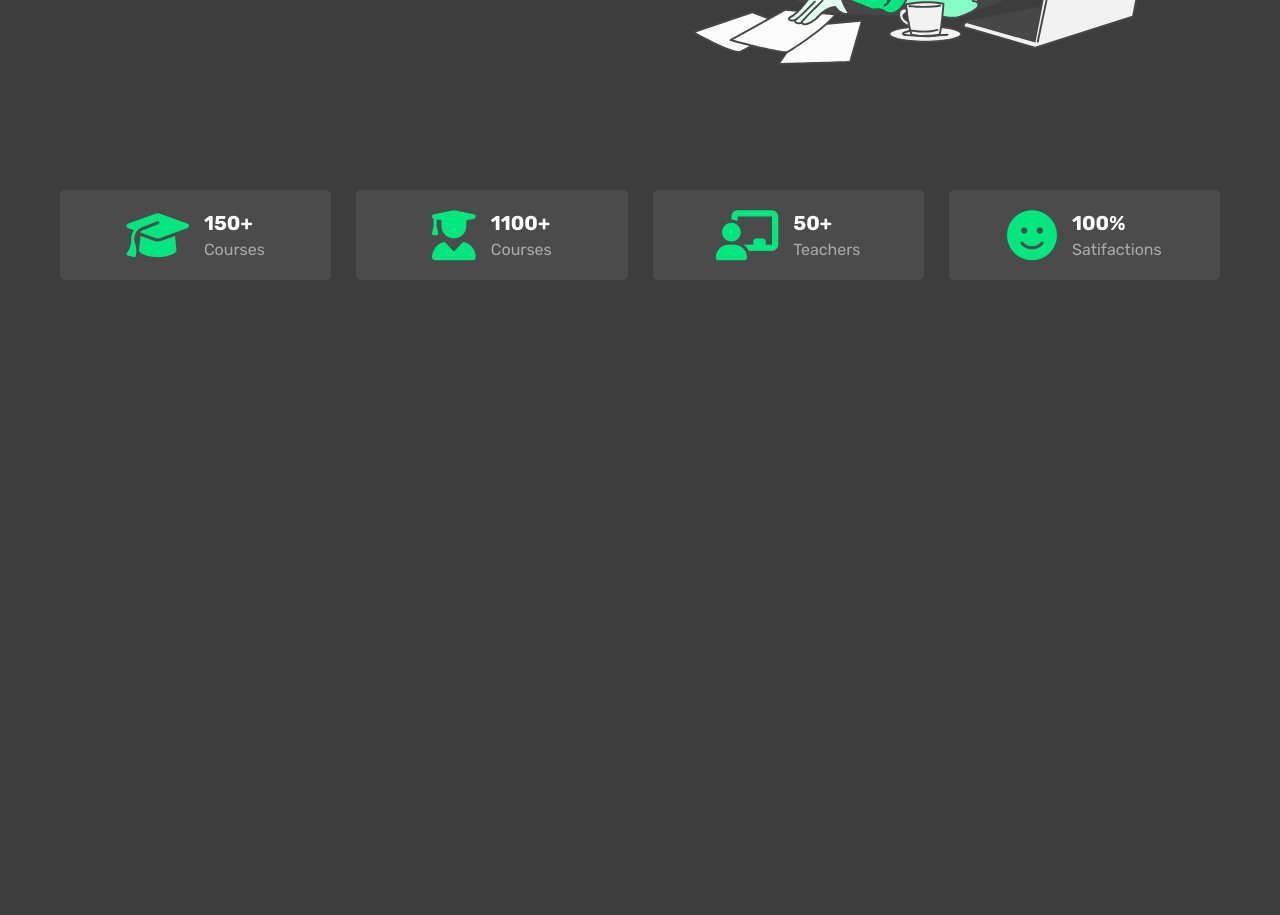
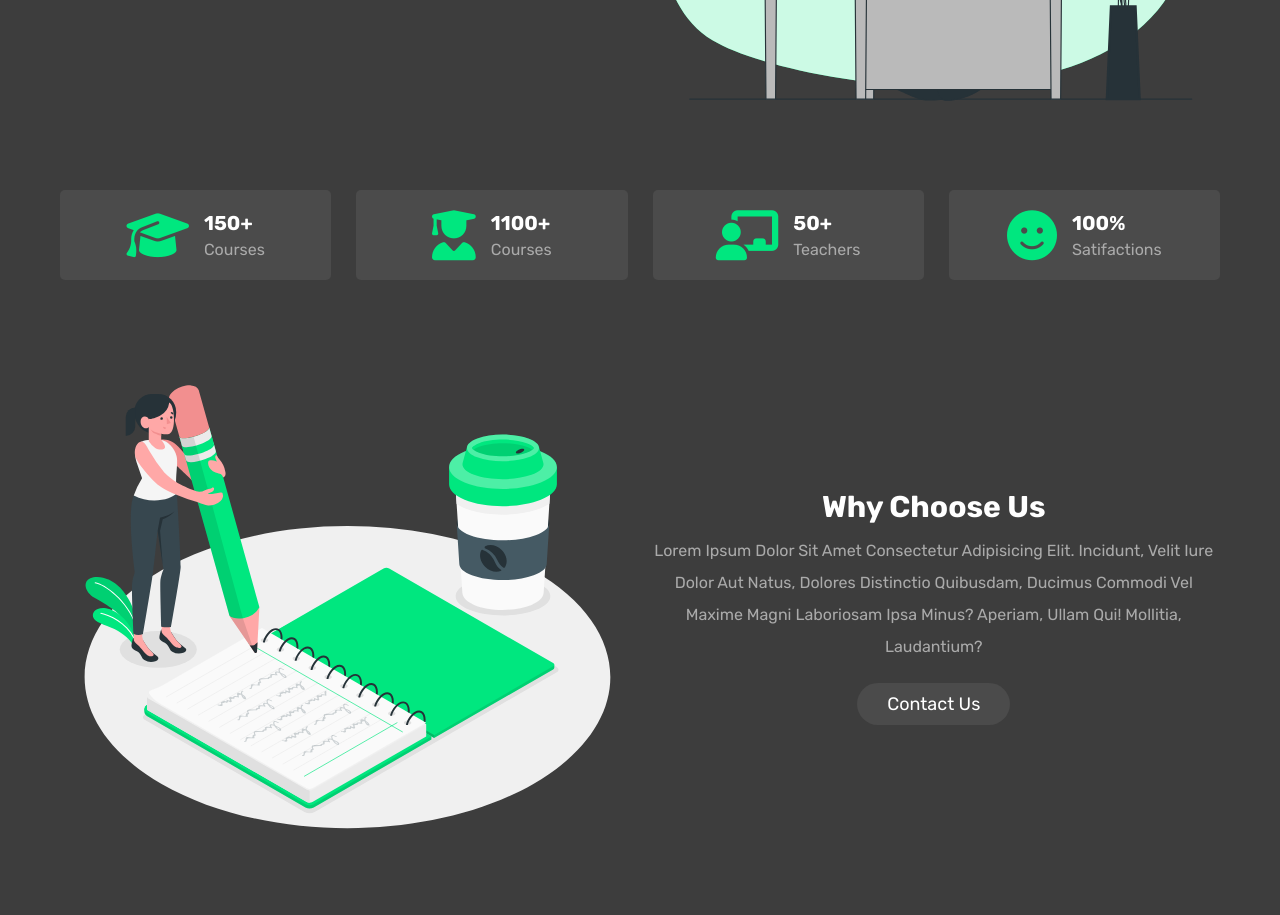
Before and after one commit to ahmedadwy/education_site, a plain HTML site: page index.html in a window 1280 px wide. Shown: the part 506-1421 px from the top of the page. Before the commit the page ends 806 px from the top, so only its background shows below. Drawn offline with Linux system fonts and the light colour scheme.

Commit message:
third commit

```diff
--- a/css/style.css
+++ b/css/style.css
@@ -190,6 +190,40 @@ section {
 
 /* count section end */
 
+/* about section start */
+.about .row{
+    display: flex;
+    align-items: center;
+    gap: 1.5rem;
+    flex-wrap: wrap;
+}
+
+.about .row .image{
+    flex: 1 1 40rem;
+}
+
+.about .row .image img{
+    width: 100%;
+}
+
+.about .row .content{
+    text-align: center;
+    flex: 1 1 40rem;
+}
+
+.about .row .content h3{
+    font-size: 3rem;
+    color: var(--white);
+}
+
+.about .row .content p{
+    padding: 1rem 0;
+    line-height: 2;
+    font-size: 1.6rem;
+    color: var(--light-white);
+}
+
+/* about section end */
 
 
 
@@ -265,5 +299,8 @@ section {
         font-size: 50%;
     }
 
+    .home .row .content h3 {
+        font-size: 5rem;
+    }
 
 }
--- a/index.html
+++ b/index.html
@@ -39,7 +39,7 @@
             </div>
 
             <div class="image">
-                <img src="imgs/home-img.svg" alt="home-img">
+                <img src="imgs/home_img.svg" alt="home-img">
             </div>
         </div>
     </section>
@@ -83,6 +83,22 @@
         </div>
     </section>
     <!-- couter section end -->
+    <!-- about us section start -->
+    <section class="about" id="about">
+
+        <div class="row">
+
+            <div class="image">
+                <img src="imgs/about_img.svg" alt="about-img">
+            </div>
+            <div class="content">
+                <h3>why choose us</h3>
+                <p>Lorem ipsum dolor sit amet consectetur adipisicing elit. Incidunt, velit iure dolor aut natus, dolores distinctio quibusdam, ducimus commodi vel maxime magni laboriosam ipsa minus? Aperiam, ullam qui! Mollitia, laudantium?</p>
+                <a href="#contact" class="btn">contact us</a>
+            </div>
+        </div>
+    </section>
+    <!-- about us section end -->
 
 
 
```
Also changed, not shown: imgs/about_img.svg (added), imgs/home-img.svg (deleted), imgs/home_img.svg (added).
